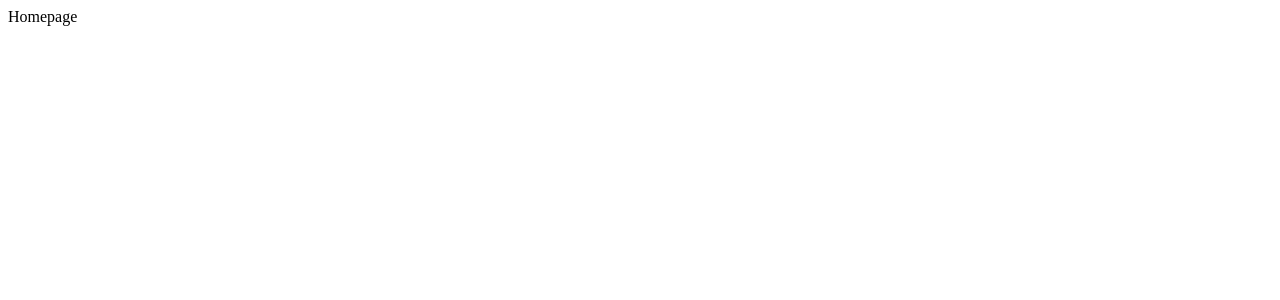
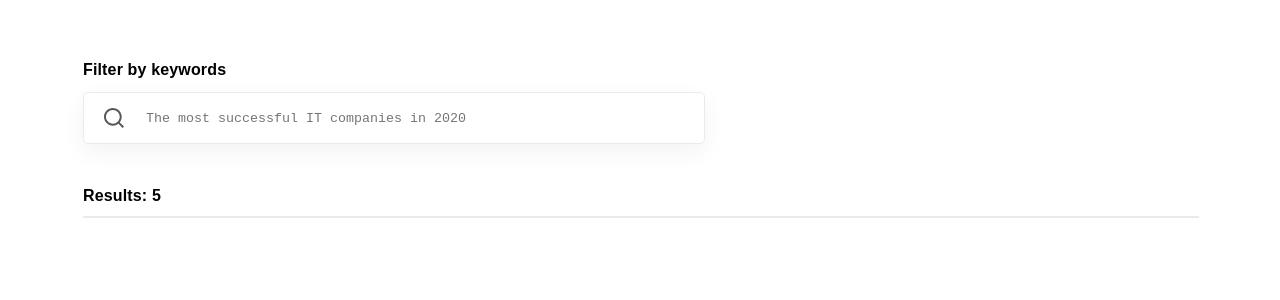
Before and after one commit to Morkovich121/TestCodebridge, a React (Create React App) app: page / in a window 1280 px wide. Shown: the top 300 px of the page. Built offline with nearby package versions, Linux system fonts and the light colour scheme.

Commit message:
feat: basic homepage layout

```diff
--- a/src/App.scss
+++ b/src/App.scss
@@ -1 +1,5 @@
 @use '../src/scss' as *;
+
+*{
+    font-family: 'Courier New', Courier, monospace;
+}
--- a/src/pages/Homepage/Homepage.scss
+++ b/src/pages/Homepage/Homepage.scss
@@ -1 +1,45 @@
 @use '../../scss/' as *;
+
+.container {
+    @include flex(flex-start, center);
+    flex-direction: column;
+    gap: 40px;
+    padding: 50px 75px;
+
+}
+
+.header {
+
+    @include flex(flex-start, center);
+    flex-direction: column;
+    gap: 10px;
+
+    &__input {
+        width: 600px;
+        height: 50px;
+        font-size: 16px;
+        @include flex(center, flex-start);
+        gap: 20px;
+        padding-left: 20px;
+        border: 1px solid #EAEAEA;
+        box-shadow: 0px 8px 24px rgba(0, 0, 0, 0.05);
+        border-radius: 5px;
+
+        &-search {
+            width: 336px;
+            height: 24px;
+            border: none;
+        }
+    }
+}
+
+.results {
+    width: 100%;
+}
+
+.results hr {
+    width: 100%;
+    height: 0px;
+    background-color: #EAEAEA;
+    border: 1px solid #EAEAEA;
+}
--- a/src/pages/Homepage/Homepage.tsx
+++ b/src/pages/Homepage/Homepage.tsx
@@ -1,8 +1,27 @@
 import React from 'react'
+
+import { Typography } from "@mui/material";
+import Icon from '@mui/material/Icon';
+
+import './Homepage.scss';
 
 const Homepage = () => {
     return (
-        <div>Homepage</div>
+        <div className='container'>
+            <div className="header">
+                <Typography sx={{ fontSize: "16px", fontWeight: "600", fontFamily: "Montserrat, sans-serif" }}>Filter by keywords</Typography>
+                <div className='header__input'>
+                    <svg width="20" height="20" viewBox="0 0 20 20" fill="none" xmlns="http://www.w3.org/2000/svg">
+                        <path d="M15.7832 14.3911L20 18.6069L18.6069 20L14.3911 15.7832C12.8224 17.0407 10.8713 17.7246 8.86088 17.7218C3.96968 17.7218 0 13.7521 0 8.86088C0 3.96968 3.96968 0 8.86088 0C13.7521 0 17.7218 3.96968 17.7218 8.86088C17.7246 10.8713 17.0407 12.8224 15.7832 14.3911ZM13.8082 13.6605C15.0577 12.3756 15.7555 10.6532 15.7527 8.86088C15.7527 5.05267 12.6681 1.96909 8.86088 1.96909C5.05267 1.96909 1.96909 5.05267 1.96909 8.86088C1.96909 12.6681 5.05267 15.7527 8.86088 15.7527C10.6532 15.7555 12.3756 15.0577 13.6605 13.8082L13.8082 13.6605Z" fill="#575757" />
+                    </svg>
+                    <input type="text" className="header__input-search" placeholder='The most successful IT companies in 2020' />
+                </div>
+            </div>
+            <div className='results'>
+                <Typography sx={{ fontSize: "16px", fontWeight: "600", fontFamily: "Montserrat, sans-serif" }}>Results: {5}</Typography>
+                <hr />
+            </div>
+        </div>
     )
 }
 
```
